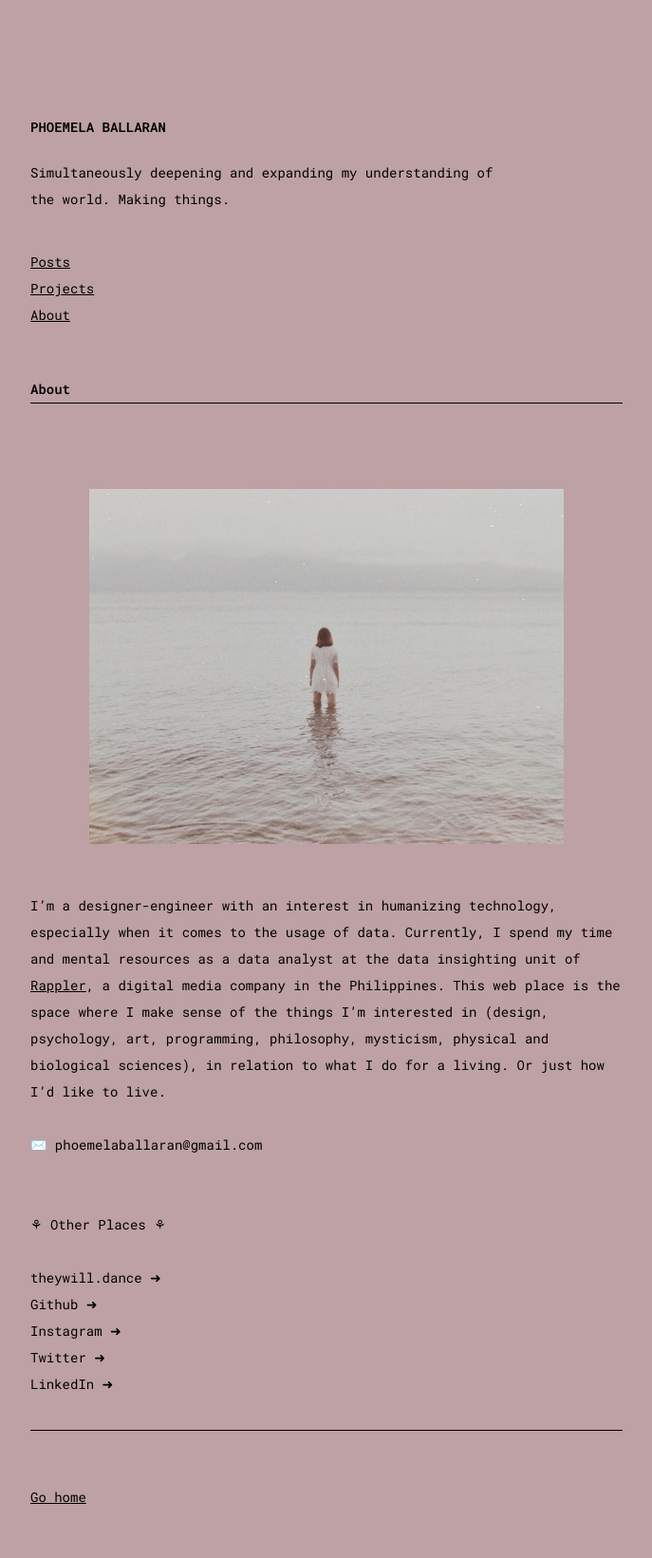
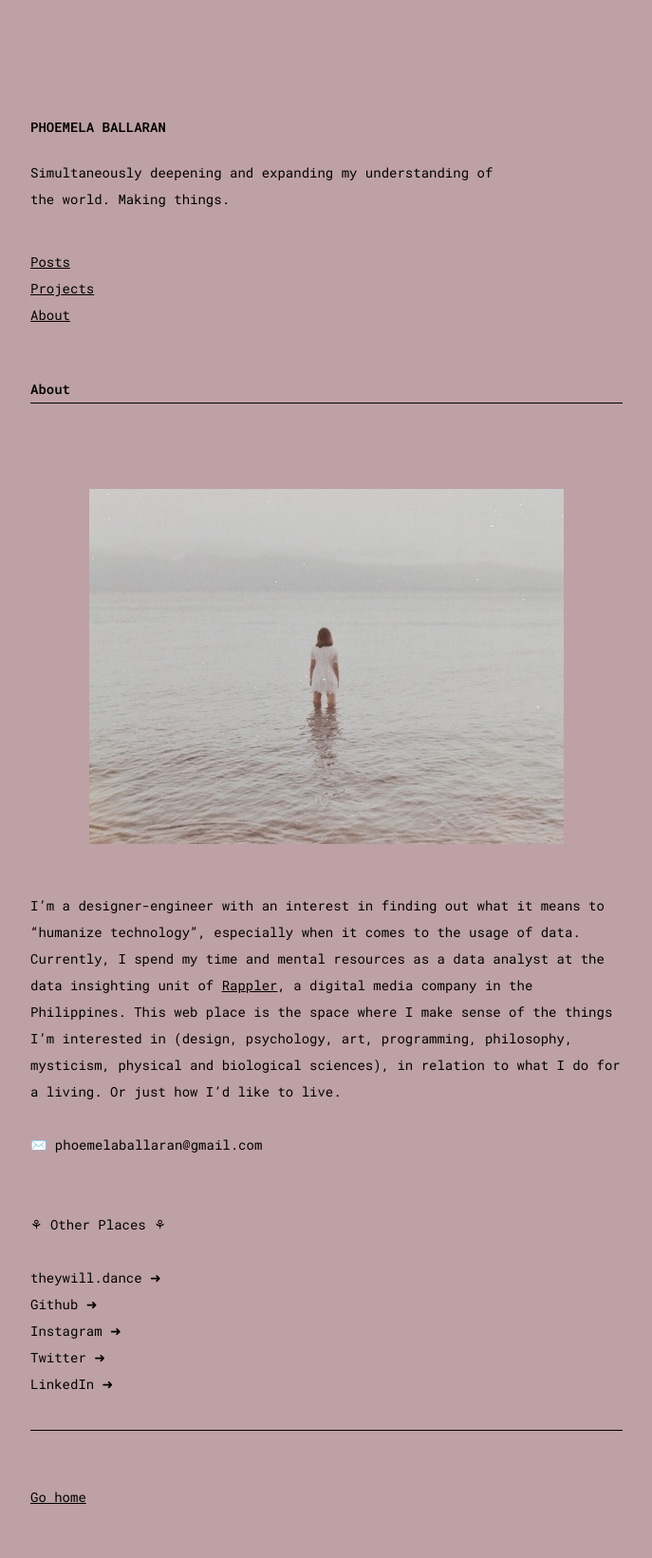
Before and after one commit to comoballar/phoemelaballaran.github.io, a Jekyll site: the page built from about.md, in a window 1280 px wide. Shown: the whole page at 95% size, without its empty margins (88-775 px from the left). Built offline with Jekyll 4.4.1, drawn with Linux system fonts in a browser that asks for light colours.

Commit message:
Update about.md

```diff
--- a/about.md
+++ b/about.md
@@ -7,7 +7,7 @@
 <br><br>
 <p align="center"><img src="https://phoemelaballaran.github.io/assets/sample/page/about/portrait.jpeg"/></p>
 <br>
-I’m a designer-engineer with an interest in humanizing technology, especially when it comes to the usage of data. Currently, I spend my time and mental resources as a data analyst at the data insighting unit of <a href="https://www.rappler.com" target="_blank">Rappler</a>, a digital media company in the Philippines. This web place is the space where I make sense of the things I'm interested in (design, psychology, art, programming, philosophy, mysticism, physical and biological sciences), in relation to what I do for a living. Or just how I'd like to live.
+I’m a designer-engineer with an interest in finding out what it means to "humanize technology", especially when it comes to the usage of data. Currently, I spend my time and mental resources as a data analyst at the data insighting unit of <a href="https://www.rappler.com" target="_blank">Rappler</a>, a digital media company in the Philippines. This web place is the space where I make sense of the things I'm interested in (design, psychology, art, programming, philosophy, mysticism, physical and biological sciences), in relation to what I do for a living. Or just how I'd like to live.
 <br><br>✉️ phoemelaballaran@gmail.com<br><br>
 <br>⚘ Other Places ⚘<br>
 <br><a href="https://www.theywill.dance" target="_blank" style="text-decoration: none;">theywill.dance ➜</a>
```
